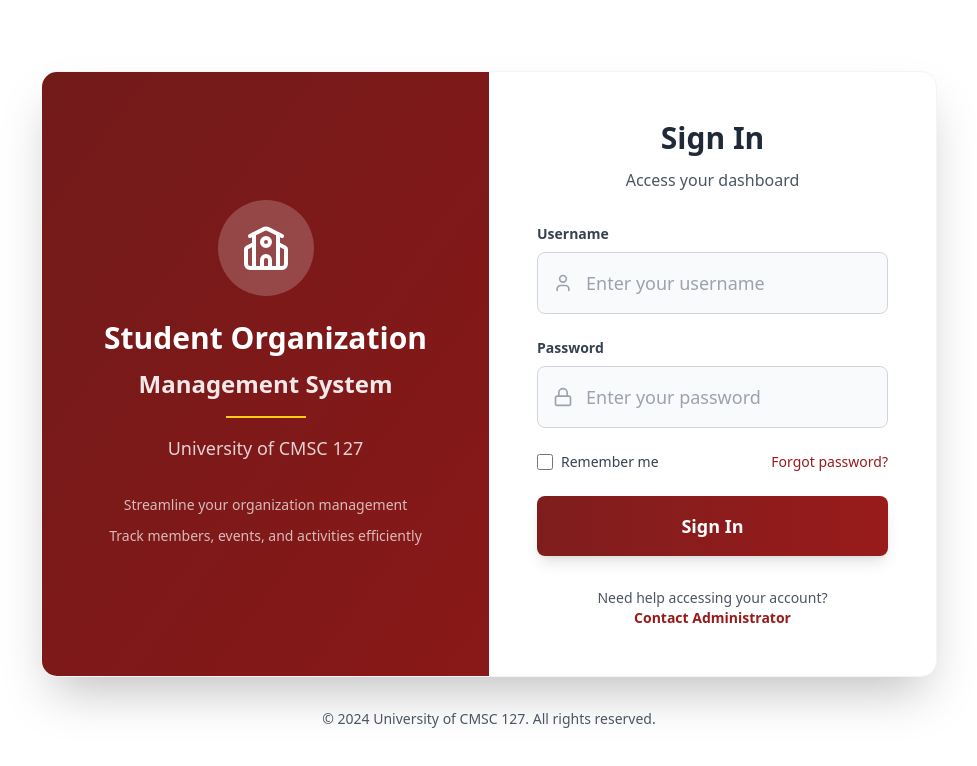
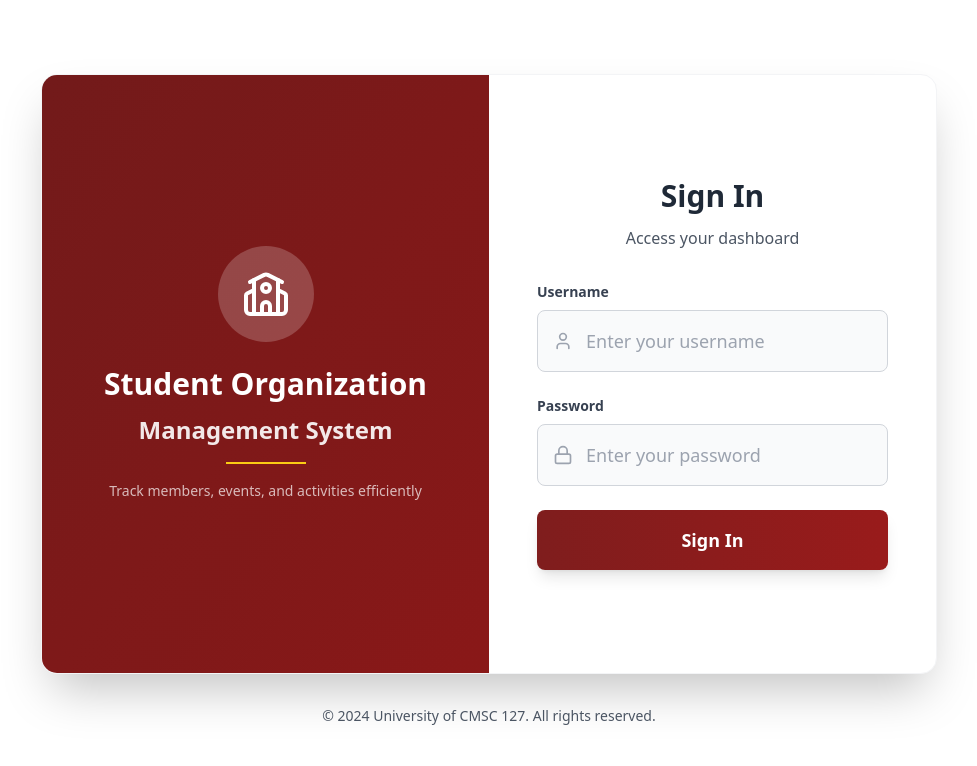
Before and after one commit to teiseky/127project, a React (Create React App) app in the folder frontend/: page /login in a window 1280 px wide. Shown: the top 766 px of the page, without its empty margins (151-1128 px from the left). Built offline with nearby package versions, Linux system fonts and the light colour scheme; the HTML template or start-up script is replaced by a standard one.

Commit message:
chore: clean login

```diff
--- a/frontend/src/pages/Login.jsx
+++ b/frontend/src/pages/Login.jsx
@@ -56,11 +56,7 @@ const Login = () => {
                 Management System
               </h2>
               <div className="w-20 h-0.5 bg-yellow-400 mx-auto mb-4"></div>
-              <p className="text-white/80 text-lg font-medium mb-8">
-                University of CMSC 127
-              </p>
               <div className="text-white/70 text-sm leading-relaxed">
-                <p className="mb-2">Streamline your organization management</p>
                 <p>Track members, events, and activities efficiently</p>
               </div>
             </div>
@@ -119,27 +115,6 @@ const Login = () => {
                   </div>
                 </div>
 
-                {/* Remember Me & Forgot Password */}
-                <div className="flex items-center justify-between">
-                  <div className="flex items-center">
-                    <input
-                      id="remember-me"
-                      name="remember-me"
-                      type="checkbox"
-                      className="h-4 w-4 text-red-800 focus:ring-red-800 border-gray-300 rounded"
-                    />
-                    <label htmlFor="remember-me" className="ml-2 block text-sm text-gray-700">
-                      Remember me
-                    </label>
-                  </div>
-                  <button
-                    type="button"
-                    className="text-sm text-red-800 hover:text-red-700 font-medium"
-                  >
-                    Forgot password?
-                  </button>
-                </div>
-
                 {/* Sign In Button */}
                 <button
                   type="submit"
@@ -148,16 +123,6 @@ const Login = () => {
                   Sign In
                 </button>
               </form>
-
-              {/* Additional Links */}
-              <div className="mt-8 text-center">
-                <p className="text-gray-600 text-sm">
-                  Need help accessing your account?{' '}
-                  <button className="text-red-800 hover:text-red-700 font-semibold">
-                    Contact Administrator
-                  </button>
-                </p>
-              </div>
             </div>
           </div>
         </div>
```
